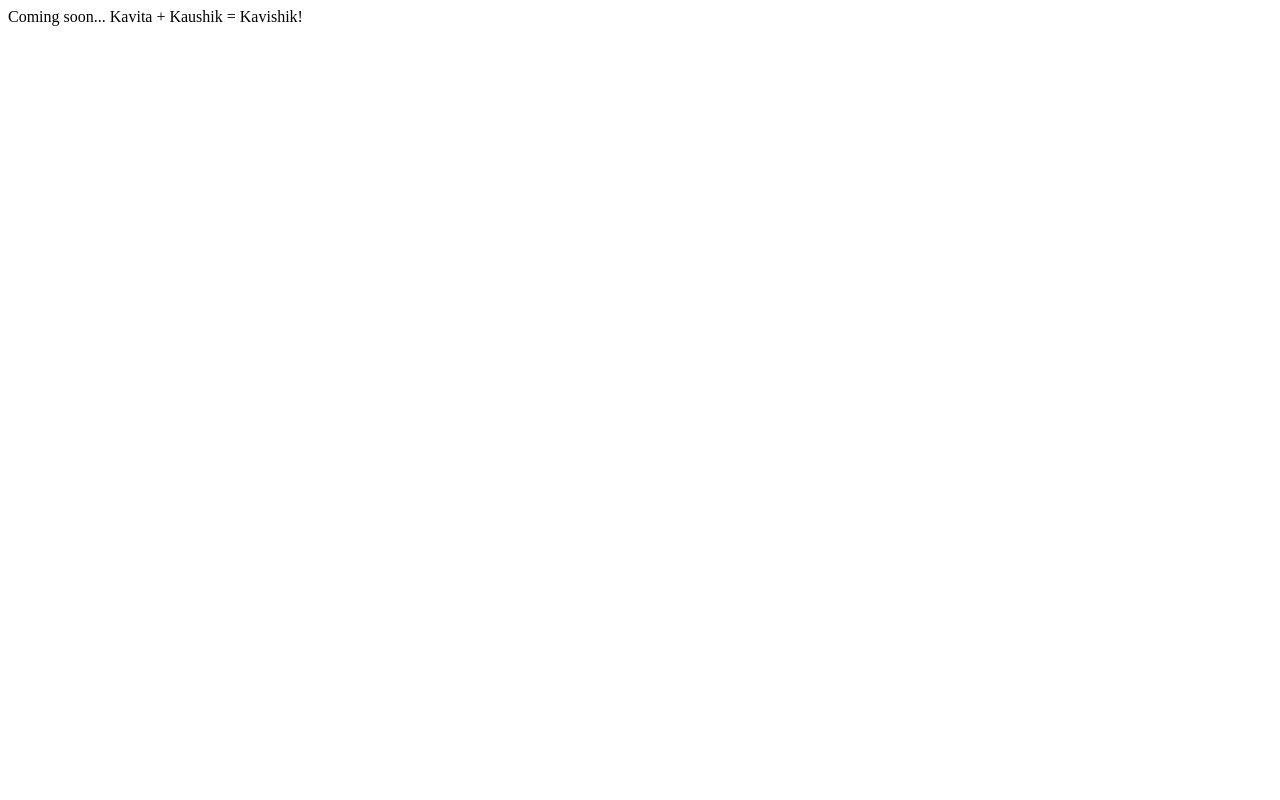
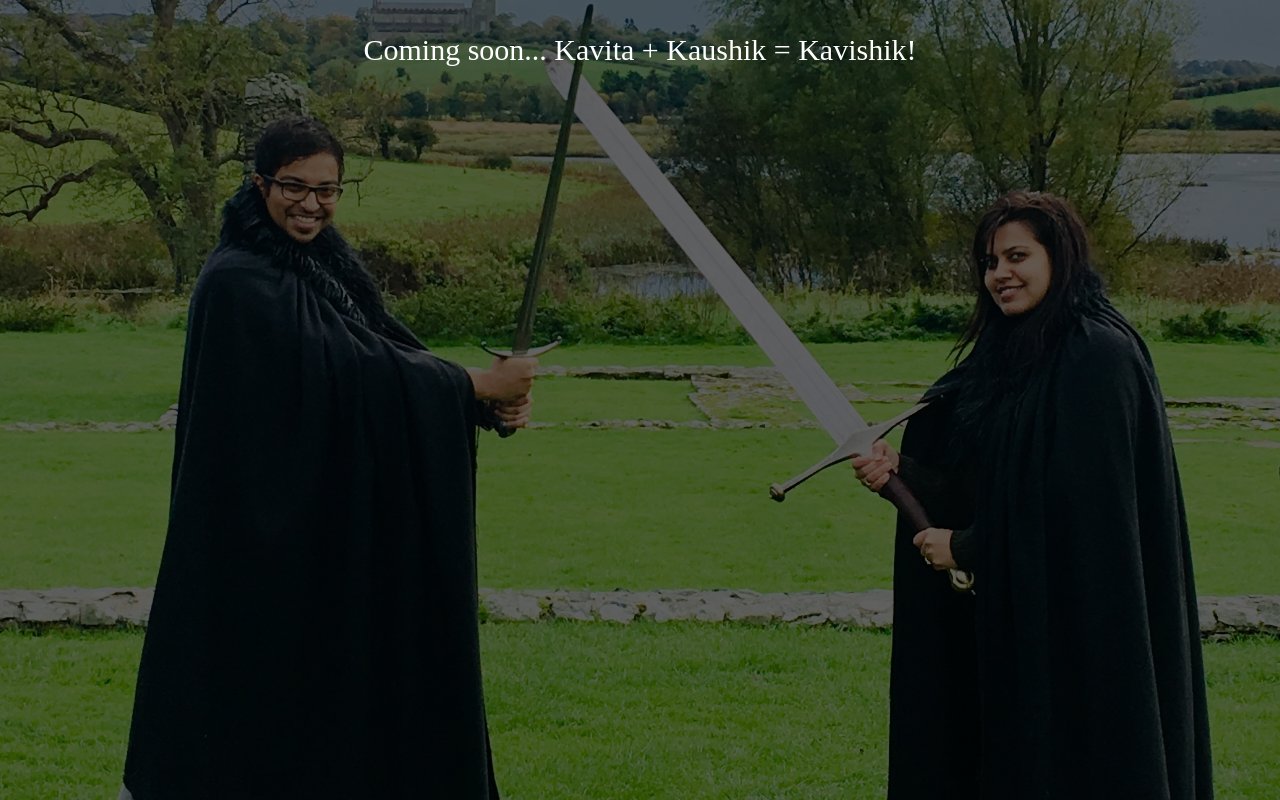
Before and after one commit to kaushikchaubal/kavee-kaush, a website: page index.html in a window 1280 px wide. Drawn offline with Linux system fonts and the light colour scheme.

Commit message:
Adding background and basic styling

```diff
--- a/css/style.css
+++ b/css/style.css
@@ -0,0 +1,25 @@
+html,
+body {
+    height: 100%;
+    margin: 0;
+    padding: 0;
+}
+
+body {
+    background: linear-gradient(rgba(0, 0, 0, 0.6), rgba(0, 0, 0, 0.6)), url(../images/background.jpg);
+    background-position: center center;
+    background-repeat: no-repeat;
+    background-attachment: fixed;
+    background-size: cover;
+}
+
+.title {
+    line-height: 100px;
+    font-size: 30px;
+}
+
+.comingsoon {
+    color: white;
+    text-align: center;
+    vertical-align: middle;
+}
--- a/index.html
+++ b/index.html
@@ -12,11 +12,16 @@
     <link rel="icon" type="image/png" sizes="16x16" href="/images/favicon-16x16.png">
     <link rel="manifest" href="/manifest.json">
     <meta name="theme-color" content="#ffffff">
+    <meta name="viewport" content="width=device-width, initial-scale=1">
+    <link rel="stylesheet" href="css/style.css">
 </head>
 
 <body>
 
-    Coming soon... Kavita + Kaushik = Kavishik!
+    <div class="title">
+        <div class="comingsoon">Coming soon... Kavita + Kaushik = Kavishik!</div>
+    </div>
+
 
 </body>
 
```
Also changed, not shown: images/background.JPG (added).
